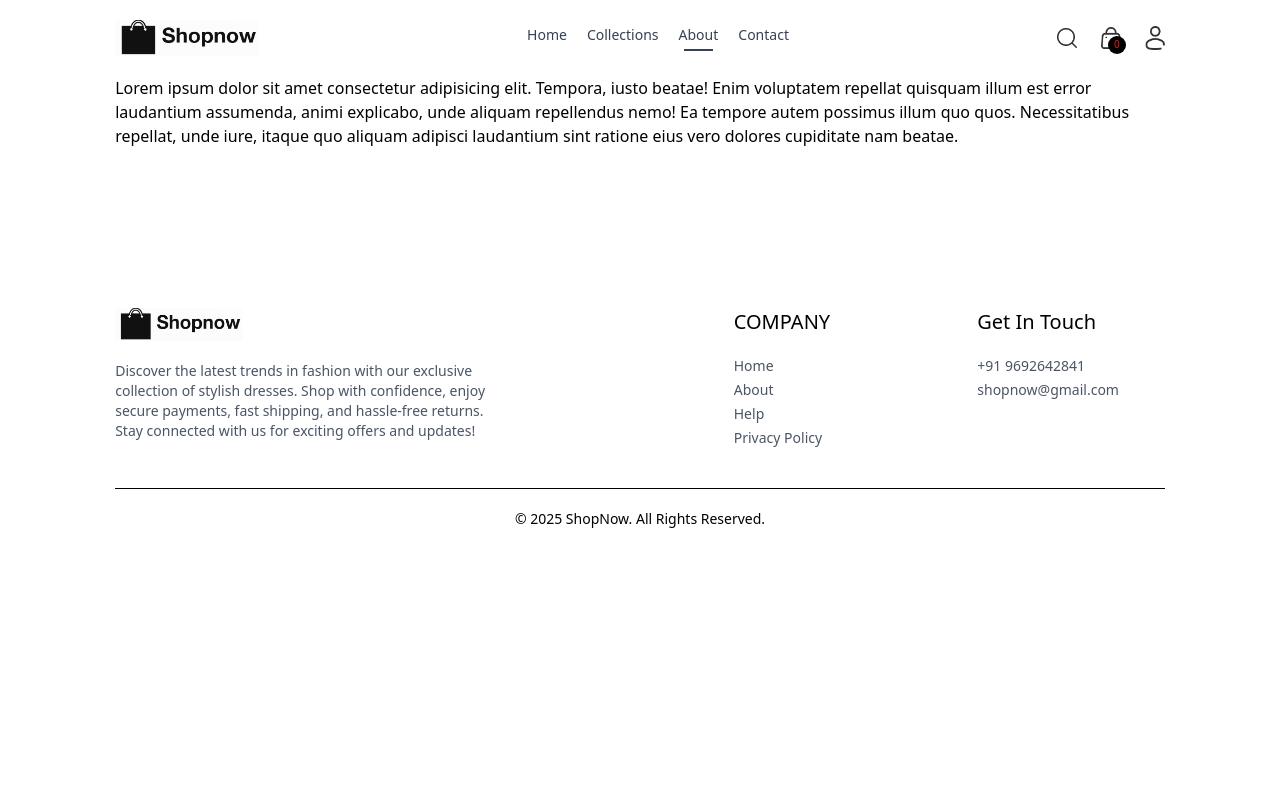
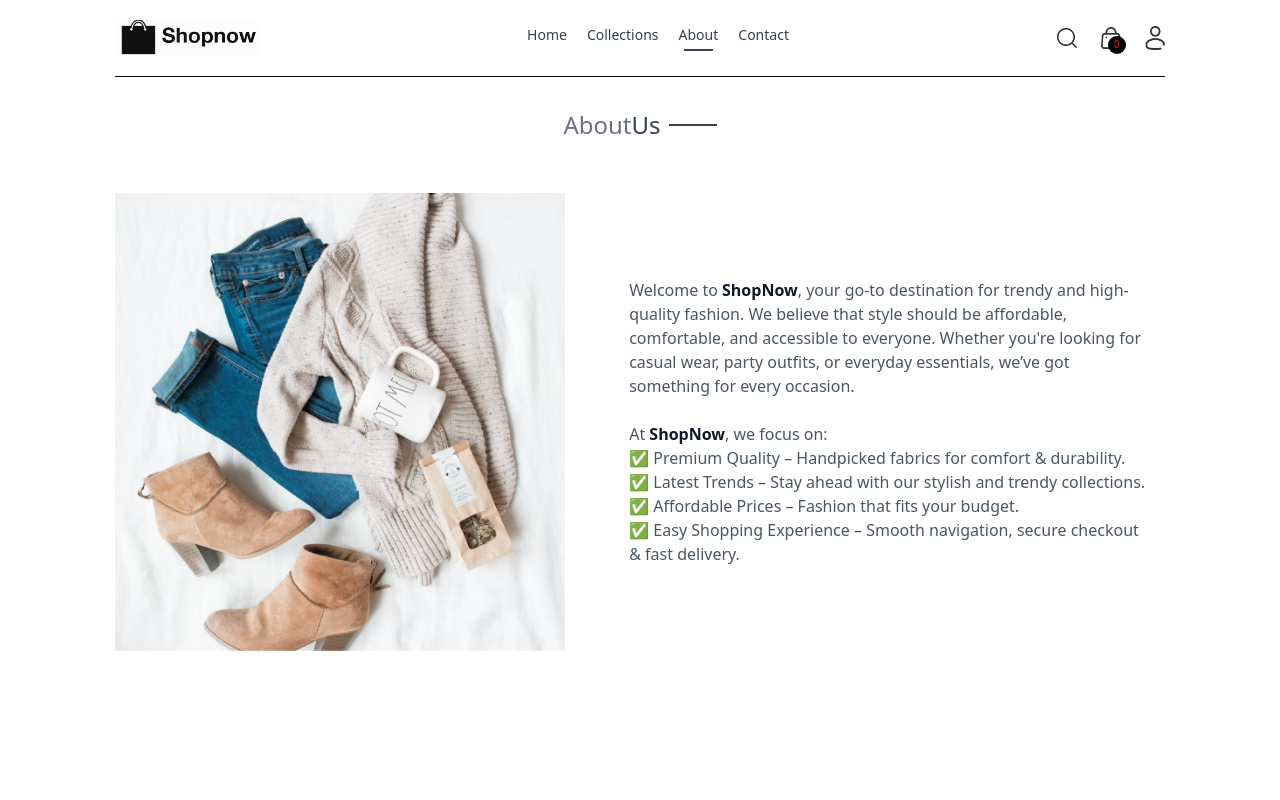
Before and after one commit to PratikParida2/E-Commerce-Project, a React (Vite) app: page /about in a window 1280 px wide. Shown: the top 800 px of the page. Built offline with nearby package versions, Linux system fonts and the light colour scheme.

Commit message:
Working On Frontend

```diff
--- a/src/context/ShopContext.jsx
+++ b/src/context/ShopContext.jsx
@@ -10,8 +10,6 @@ const ShopContextProvider=(props)=>
 
     const[showSearch,setShowSearch]=useState(false);
     const[search,setSearch]=useState('');
-    // let [cartItem,setCartItem]=useState({});
-
     const [cartItem, setCartItem] = useState(() => {
         const savedCart = localStorage.getItem("CartItemsData");
         return savedCart ? JSON.parse(savedCart) : {};
--- a/src/pages/About.jsx
+++ b/src/pages/About.jsx
@@ -1,9 +1,30 @@
 import React from 'react'
+import Title from '../components/Title'
+import { assets } from '../assets/frontend_assets/assets'
 
 const About = () => {
   return (
     <div>
-      <h1>Lorem ipsum dolor sit amet consectetur adipisicing elit. Tempora, iusto beatae! Enim voluptatem repellat quisquam illum est error laudantium assumenda, animi explicabo, unde aliquam repellendus nemo! Ea tempore autem possimus illum quo quos. Necessitatibus repellat, unde iure, itaque quo aliquam adipisci laudantium sint ratione eius vero dolores cupiditate nam beatae.</h1>
+      <div className='text-2xl text-center pt-8 border-t'>
+          <Title text1={'About'} text2={'Us'}/>
+      </div>
+      <div className='my-10 flex flex-col md:flex-row gap-16'>
+        <img  className='w-full md:max-w-[450px]' src={assets.about_img} alt="" />
+        <div className='flex flex-col justify-center gap-6 md:w-2/4 text-gray-600'>
+        <p>Welcome to <span className='text-gray-900 font-bold'>ShopNow</span>, your go-to destination for trendy and high-quality fashion. We believe that style should be affordable, comfortable, and accessible to everyone. Whether you're looking for casual wear, party outfits, or everyday essentials, we’ve got something for every occasion.</p>
+        <p>
+        At <span className='text-gray-900 font-bold'>ShopNow</span>, we focus on:
+        <br />
+✅ Premium Quality – Handpicked fabrics for comfort & durability.
+<br />
+✅ Latest Trends – Stay ahead with our stylish and trendy collections.
+<br />
+✅ Affordable Prices – Fashion that fits your budget.
+<br />
+✅ Easy Shopping Experience – Smooth navigation, secure checkout & fast delivery.
+        </p>
+        </div>
+      </div>
     </div>
   )
 }
```
